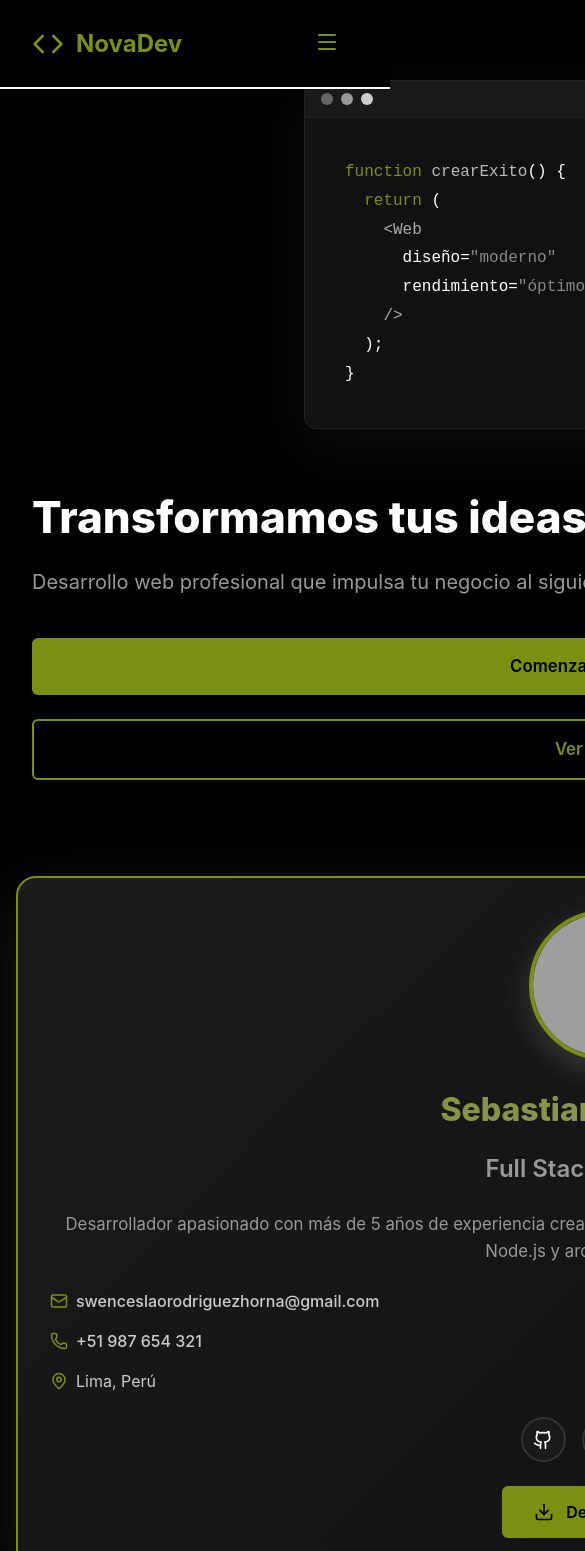
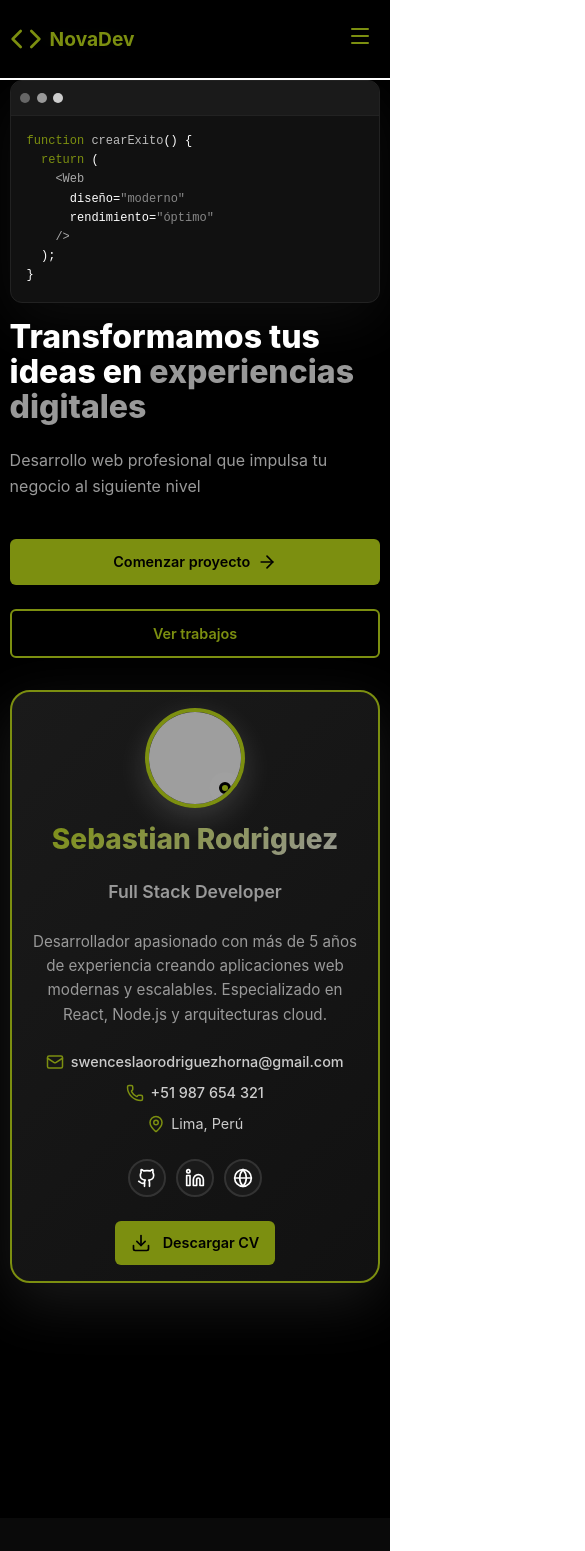
Before and after one commit to SebastianWRH/Front-MyLanding, a React (Vite) app: page / in a window 390 px wide. Shown: the top 1551 px of the page, 585 px wide, since content can reach past the window. Built offline with nearby package versions, Linux system fonts and the light colour scheme; grey boxes are pictures that could not be loaded.

Commit message:
responsive

```diff
--- a/src/styles/Home.css
+++ b/src/styles/Home.css
@@ -78,6 +78,8 @@
   border: none;
   color: var(--color-secondary);
   cursor: pointer;
+  font-size: 1.5rem;
+  padding: 0.5rem;
 }
 
 .nav-links {
@@ -127,7 +129,7 @@
 }
 
 .hero-title {
-  font-size: 4rem;
+  font-size: clamp(2.5rem, 5vw, 4rem);
   line-height: 1.1;
   margin-bottom: 1.5rem;
   font-weight: 800;
@@ -139,7 +141,7 @@
 }
 
 .hero-subtitle {
-  font-size: 1.25rem;
+  font-size: clamp(1rem, 2vw, 1.25rem);
   color: var(--color-text-muted);
   margin-bottom: 2.5rem;
   line-height: 1.6;
@@ -160,7 +162,7 @@
   align-items: center;
   gap: var(--spacing-xs);
   transition: var(--transition-base);
-  font-size: 1.05rem;
+  font-size: clamp(0.95rem, 1.5vw, 1.05rem);
 }
 
 .btn-primary {
@@ -219,9 +221,9 @@
 .dot.green { background: #ccc; }
 
 .code-body {
-  padding: 2.5rem;
+  padding: clamp(1.5rem, 3vw, 2.5rem);
   font-family: 'Courier New', monospace;
-  font-size: 1rem;
+  font-size: clamp(0.85rem, 1.5vw, 1rem);
   line-height: 1.8;
 }
 
@@ -236,13 +238,13 @@
 }
 
 .section-header h2 {
-  font-size: 2.75rem;
+  font-size: clamp(2rem, 4vw, 2.75rem);
   margin-bottom: var(--spacing-sm);
   font-weight: 800;
 }
 
 .section-header p {
-  font-size: 1.25rem;
+  font-size: clamp(1rem, 2vw, 1.25rem);
   color: var(--color-text-muted);
 }
 
@@ -256,14 +258,14 @@
   max-width: 1300px;
   margin: 0 auto;
   display: grid;
-  grid-template-columns: repeat(auto-fit, minmax(340px, 1fr));
+  grid-template-columns: repeat(auto-fit, minmax(min(100%, 340px), 1fr));
   gap: 2.5rem;
   align-items: start;
 }
 
 .pricing-card {
   background: var(--color-bg-card);
-  padding: 2.5rem;
+  padding: clamp(1.5rem, 3vw, 2.5rem);
   border-radius: 16px;
   border: 2px solid var(--color-border);
   transition: var(--transition-slow);
@@ -282,11 +284,6 @@
 .pricing-card.popular {
   border-color: var(--color-secondary);
   background: linear-gradient(135deg, #1a1a1a 0%, var(--color-bg-card) 100%);
-  transform: scale(1.05);
-}
-
-.pricing-card.popular:hover {
-  transform: translateY(-12px) scale(1.05);
 }
 
 .popular-badge {
@@ -302,6 +299,7 @@
   font-weight: 700;
   letter-spacing: 1px;
   box-shadow: 0 4px 15px rgba(255, 255, 255, 0.2);
+  white-space: nowrap;
 }
 
 .pricing-header {
@@ -317,14 +315,14 @@
 }
 
 .pricing-card h3 {
-  font-size: 1.75rem;
+  font-size: clamp(1.35rem, 2vw, 1.75rem);
   margin-bottom: 0.75rem;
   font-weight: 700;
 }
 
 .pricing-description {
   color: var(--color-text-muted);
-  font-size: 0.95rem;
+  font-size: clamp(0.9rem, 1.5vw, 0.95rem);
 }
 
 .pricing-price {
@@ -336,7 +334,7 @@
 
 .price {
   display: block;
-  font-size: 3.5rem;
+  font-size: clamp(2.5rem, 5vw, 3.5rem);
   font-weight: 800;
   color: var(--color-secondary);
   line-height: 1;
@@ -346,7 +344,7 @@
 .period {
   display: block;
   color: #666;
-  font-size: 0.9rem;
+  font-size: clamp(0.85rem, 1.2vw, 0.9rem);
 }
 
 .pricing-features {
@@ -361,7 +359,7 @@
   gap: 0.75rem;
   padding: 0.75rem 0;
   color: #ccc;
-  font-size: 0.95rem;
+  font-size: clamp(0.9rem, 1.5vw, 0.95rem);
 }
 
 .pricing-features li svg {
@@ -377,7 +375,7 @@
   border: 2px solid var(--color-secondary);
   color: var(--color-secondary);
   border-radius: var(--radius-sm);
-  font-size: 1rem;
+  font-size: clamp(0.95rem, 1.5vw, 1rem);
   font-weight: 600;
   cursor: pointer;
   transition: var(--transition-base);
@@ -404,7 +402,7 @@
   text-align: center;
   margin-top: 3rem;
   color: #666;
-  font-size: 0.9rem;
+  font-size: clamp(0.85rem, 1.2vw, 0.9rem);
   font-style: italic;
 }
 
@@ -412,13 +410,13 @@
   max-width: 1200px;
   margin: 0 auto;
   display: grid;
-  grid-template-columns: repeat(auto-fit, minmax(280px, 1fr));
+  grid-template-columns: repeat(auto-fit, minmax(min(100%, 280px), 1fr));
   gap: var(--spacing-md);
 }
 
 .service-card {
   background: var(--color-bg-card);
-  padding: 2.5rem;
+  padding: clamp(1.5rem, 3vw, 2.5rem);
   border-radius: var(--radius-md);
   border: 1px solid var(--color-border);
   transition: var(--transition-base);
@@ -436,13 +434,14 @@
 }
 
 .service-card h3 {
-  font-size: 1.5rem;
+  font-size: clamp(1.25rem, 2vw, 1.5rem);
   margin-bottom: var(--spacing-sm);
 }
 
 .service-card p {
   color: var(--color-text-muted);
   line-height: 1.6;
+  font-size: clamp(0.9rem, 1.5vw, 1rem);
 }
 
 /* Process Section */
@@ -455,7 +454,7 @@
   max-width: 1200px;
   margin: 0 auto;
   display: grid;
-  grid-template-columns: repeat(auto-fit, minmax(250px, 1fr));
+  grid-template-columns: repeat(auto-fit, minmax(min(100%, 250px), 1fr));
   gap: 3rem;
 }
 
@@ -464,7 +463,7 @@
 }
 
 .step-number {
-  font-size: 3rem;
+  font-size: clamp(2rem, 4vw, 3rem);
   font-weight: 800;
   color: var(--color-secondary);
   margin-bottom: var(--spacing-sm);
@@ -472,13 +471,14 @@
 }
 
 .step h3 {
-  font-size: 1.5rem;
+  font-size: clamp(1.25rem, 2vw, 1.5rem);
   margin-bottom: var(--spacing-sm);
 }
 
 .step p {
   color: var(--color-text-muted);
   line-height: 1.6;
+  font-size: clamp(0.9rem, 1.5vw, 1rem);
 }
 
 /* Portfolio Section */
@@ -500,22 +500,33 @@
   overflow-x: auto;
   scroll-behavior: smooth;
   padding: var(--spacing-md) 0;
-  scrollbar-width: none;
-  -ms-overflow-style: none;
+  scrollbar-width: thin;
+  scrollbar-color: var(--color-secondary) var(--color-border);
 }
 
 .portfolio-carousel::-webkit-scrollbar {
-  display: none;
+  height: 8px;
+}
+
+.portfolio-carousel::-webkit-scrollbar-track {
+  background: var(--color-border);
+  border-radius: 10px;
+}
+
+.portfolio-carousel::-webkit-scrollbar-thumb {
+  background: var(--color-secondary);
+  border-radius: 10px;
 }
 
 .portfolio-card {
-  min-width: 380px;
+  min-width: min(380px, 90vw);
   background: var(--color-bg-card);
   border-radius: var(--radius-md);
   overflow: hidden;
   border: 1px solid var(--color-border);
   transition: var(--transition-slow);
   position: relative;
+  flex-shrink: 0;
 }
 
 .portfolio-card:hover {
@@ -525,7 +536,7 @@
 }
 
 .portfolio-image {
-  height: 280px;
+  height: clamp(200px, 30vw, 280px);
   background: linear-gradient(135deg, #1a1a1a 0%, #2a2a2a 100%);
   display: flex;
   align-items: center;
@@ -535,7 +546,7 @@
 }
 
 .placeholder-image {
-  font-size: 1.8rem;
+  font-size: clamp(1.3rem, 2.5vw, 1.8rem);
   font-weight: 700;
   color: var(--color-secondary);
   z-index: 1;
@@ -572,7 +583,7 @@
   color: var(--color-primary);
   padding: var(--spacing-xs) var(--spacing-sm);
   border-radius: var(--radius-lg);
-  font-size: 0.85rem;
+  font-size: clamp(0.8rem, 1.2vw, 0.85rem);
   font-weight: 600;
 }
 
@@ -581,13 +592,14 @@
 }
 
 .portfolio-info h3 {
-  font-size: 1.5rem;
+  font-size: clamp(1.25rem, 2vw, 1.5rem);
   margin-bottom: 0.75rem;
 }
 
 .portfolio-info p {
   color: var(--color-text-muted);
   line-height: 1.6;
+  font-size: clamp(0.9rem, 1.5vw, 1rem);
 }
 
 .carousel-btn {
@@ -596,8 +608,8 @@
   transform: translateY(-50%);
   background: rgba(255, 255, 255, 0.9);
   border: none;
-  width: 50px;
-  height: 50px;
+  width: clamp(40px, 6vw, 50px);
+  height: clamp(40px, 6vw, 50px);
   border-radius: var(--radius-full);
   display: flex;
   align-items: center;
@@ -620,11 +632,11 @@
 }
 
 .carousel-btn-left {
-  left: -25px;
+  left: clamp(-20px, -3vw, -25px);
 }
 
 .carousel-btn-right {
-  right: -25px;
+  right: clamp(-20px, -3vw, -25px);
 }
 
 /* CTA Section */
@@ -641,13 +653,13 @@
 }
 
 .cta h2 {
-  font-size: 3rem;
+  font-size: clamp(2rem, 4vw, 3rem);
   margin-bottom: var(--spacing-sm);
   font-weight: 800;
 }
 
 .cta p {
-  font-size: 1.25rem;
+  font-size: clamp(1rem, 2vw, 1.25rem);
   margin-bottom: 2.5rem;
   opacity: 0.9;
 }
@@ -655,10 +667,10 @@
 .btn-cta {
   background: var(--color-primary);
   color: var(--color-secondary);
-  padding: 1.25rem 3rem;
+  padding: clamp(1rem, 2vw, 1.25rem) clamp(2rem, 4vw, 3rem);
   border: none;
   border-radius: var(--radius-sm);
-  font-size: 1.1rem;
+  font-size: clamp(1rem, 1.5vw, 1.1rem);
   font-weight: 600;
   cursor: pointer;
   display: inline-flex;
@@ -690,7 +702,7 @@
   align-items: center;
   justify-content: center;
   gap: 0.75rem;
-  font-size: 1.5rem;
+  font-size: clamp(1.25rem, 2vw, 1.5rem);
   font-weight: 700;
   color: var(--color-secondary);
   margin-bottom: var(--spacing-sm);
@@ -699,6 +711,7 @@
 .footer-content p {
   color: var(--color-text-muted);
   margin-bottom: var(--spacing-md);
+  font-size: clamp(0.9rem, 1.5vw, 1rem);
 }
 
 .footer-links {
@@ -712,6 +725,7 @@
   color: var(--color-text);
   text-decoration: none;
   transition: var(--transition-base);
+  font-size: clamp(0.9rem, 1.5vw, 1rem);
 }
 
 .footer-links a:hover {
@@ -757,7 +771,7 @@
   background: var(--color-bg-primary);
   color: var(--color-text);
   min-height: 100vh;
-  padding: var(--spacing-lg) var(--spacing-md);
+  padding: clamp(2rem, 4vw, 4rem) var(--spacing-md);
 }
 
 .cv-header {
@@ -769,10 +783,10 @@
   background: linear-gradient(135deg, #1a1a1a 0%, var(--color-bg-card) 100%);
   border: 2px solid var(--color-secondary);
   border-radius: var(--radius-lg);
-  padding: 3rem;
+  padding: clamp(1.5rem, 3vw, 3rem);
   display: grid;
   grid-template-columns: auto 1fr;
-  gap: 3rem;
+  gap: clamp(1.5rem, 3vw, 3rem);
   align-items: center;
   box-shadow: 0 20px 60px rgba(255, 255, 255, 0.1);
 }
@@ -782,8 +796,8 @@
 }
 
 .profile-image {
-  width: 200px;
-  height: 200px;
+  width: clamp(120px, 20vw, 200px);
+  height: clamp(120px, 20vw, 200px);
   border-radius: var(--radius-full);
   overflow: hidden;
   border: 4px solid var(--color-secondary);
@@ -801,8 +815,8 @@
   position: absolute;
   bottom: 15px;
   right: 15px;
-  width: 20px;
-  height: 20px;
+  width: clamp(15px, 2vw, 20px);
+  height: clamp(15px, 2vw, 20px);
   background: var(--color-secondary);
   border: 3px solid var(--color-primary);
   border-radius: var(--radius-full);
@@ -825,7 +839,7 @@
 }
 
 .cv-name {
-  font-size: 3rem;
+  font-size: clamp(1.75rem, 4vw, 3rem);
   font-weight: 800;
   margin: 0;
   background: linear-gradient(135deg, var(--color-secondary) 0%, var(--color-text-muted) 100%);
@@ -835,7 +849,7 @@
 }
 
 .cv-role {
-  font-size: 1.5rem;
+  font-size: clamp(1.1rem, 2vw, 1.5rem);
   color: var(--color-text-muted);
   margin: 0;
   font-weight: 600;
@@ -844,7 +858,7 @@
 .cv-bio {
   color: var(--color-text-muted);
   line-height: 1.6;
-  font-size: 1.05rem;
+  font-size: clamp(0.95rem, 1.5vw, 1.05rem);
 }
 
 .cv-contact {
@@ -860,6 +874,7 @@
   color: #ccc;
   text-decoration: none;
   transition: var(--transition-base);
+  font-size: clamp(0.9rem, 1.5vw, 1rem);
 }
 
 .contact-item:hover {
@@ -868,16 +883,18 @@
 
 .contact-item svg {
   color: var(--color-secondary);
+  flex-shrink: 0;
 }
 
 .cv-social {
   display: flex;
   gap: var(--spacing-sm);
+  flex-wrap: wrap;
 }
 
 .social-link {
-  width: 45px;
-  height: 45px;
+  width: clamp(40px, 6vw, 45px);
+  height: clamp(40px, 6vw, 45px);
   display: flex;
   align-items: center;
   justify-content: center;
@@ -903,7 +920,7 @@
   border: none;
   padding: var(--spacing-sm) var(--spacing-md);
   border-radius: var(--radius-sm);
-  font-size: 1rem;
+  font-size: clamp(0.95rem, 1.5vw, 1rem);
   font-weight: 600;
   cursor: pointer;
   display: inline-flex;
@@ -933,20 +950,20 @@
 }
 
 .section-title h3 {
-  font-size: 2rem;
+  font-size: clamp(1.5rem, 3vw, 2rem);
   font-weight: 700;
   margin: 0;
 }
 
 .skills-grid {
   display: grid;
-  grid-template-columns: repeat(auto-fit, minmax(300px, 1fr));
+  grid-template-columns: repeat(auto-fit, minmax(min(100%, 300px), 1fr));
   gap: var(--spacing-md);
 }
 
 .skill-item {
   background: var(--color-bg-card);
-  padding: 1.5rem;
+  padding: clamp(1rem, 2vw, 1.5rem);
   border-radius: var(--radius-md);
   border: 1px solid var(--color-border);
   transition: var(--transition-base);
@@ -966,12 +983,13 @@
 
 .skill-name {
   font-weight: 600;
-  font-size: 1.05rem;
+  font-size: clamp(0.95rem, 1.5vw, 1.05rem);
 }
 
 .skill-percentage {
   color: var(--color-secondary);
   font-weight: 700;
+  font-size: clamp(0.9rem, 1.5vw, 1rem);
 }
 
 .skill-bar {
@@ -991,7 +1009,7 @@
 
 .timeline {
   position: relative;
-  padding-left: 3rem;
+  padding-left: clamp(2rem, 4vw, 3rem);
 }
 
 .timeline::before {
@@ -1012,10 +1030,10 @@
 
 .timeline-marker {
   position: absolute;
-  left: -3.5rem;
+  left: clamp(-2.5rem, -4.5vw, -3.5rem);
   top: 5px;
-  width: 16px;
-  height: 16px;
+  width: clamp(12px, 2vw, 16px);
+  height: clamp(12px, 2vw, 16px);
   background: var(--color-secondary);
   border: 3px solid var(--color-primary);
   border-radius: var(--radius-full);
@@ -1024,7 +1042,7 @@
 
 .timeline-content {
   background: var(--color-bg-card);
-  padding: var(--spacing-md);
+  padding: clamp(1rem, 2vw, 1.5rem);
   border-radius: var(--radius-md);
   border: 1px solid var(--color-border);
   transition: var(--transition-base);
@@ -1042,13 +1060,13 @@
   color: var(--color-primary);
   padding: 0.4rem var(--spacing-sm);
   border-radius: var(--radius-lg);
-  font-size: 0.85rem;
+  font-size: clamp(0.8rem, 1.2vw, 0.85rem);
   font-weight: 600;
   margin-bottom: var(--spacing-sm);
 }
 
 .timeline-content h4 {
-  font-size: 1.5rem;
+  font-size: clamp(1.2rem, 2vw, 1.5rem);
   margin-bottom: var(--spacing-xs);
   color: var(--color-text);
 }
@@ -1057,24 +1075,25 @@
   color: var(--color-secondary);
   font-weight: 600;
   margin-bottom: var(--spacing-sm);
-  font-size: 1.1rem;
+  font-size: clamp(1rem, 1.5vw, 1.1rem);
 }
 
 .description {
   color: var(--color-text-muted);
   line-height: 1.6;
+  font-size: clamp(0.9rem, 1.5vw, 1rem);
 }
 
 /* Projects Grid */
 .projects-grid {
   display: grid;
-  grid-template-columns: repeat(auto-fit, minmax(320px, 1fr));
+  grid-template-columns: repeat(auto-fit, minmax(min(100%, 320px), 1fr));
   gap: var(--spacing-md);
 }
 
 .project-card {
   background: var(--color-bg-card);
-  padding: var(--spacing-md);
+  padding: clamp(1rem, 2vw, 1.5rem);
   border-radius: var(--radius-md);
   border: 1px solid var(--color-border);
   transition: var(--transition-base);
@@ -1087,7 +1106,7 @@
 }
 
 .project-card h4 {
-  font-size: 1.5rem;
+  font-size: clamp(1.2rem, 2vw, 1.5rem);
   margin-bottom: var(--spacing-sm);
   color: var(--color-text);
 }
@@ -1096,6 +1115,7 @@
   color: var(--color-text-muted);
   line-height: 1.6;
   margin-bottom: 1.5rem;
+  font-size: clamp(0.9rem, 1.5vw, 1rem);
 }
 
 .project-tech {
@@ -1110,45 +1130,78 @@
   color: var(--color-secondary);
   padding: 0.4rem 0.9rem;
   border-radius: var(--radius-lg);
-  font-size: 0.85rem;
+  font-size: clamp(0.8rem, 1.2vw, 0.85rem);
   font-weight: 600;
 }
 
-/* Responsive */
+/* Responsive Breakpoints */
+
+/* Extra Large Screens */
+@media (min-width: 1440px) {
+  .hero {
+    padding: var(--spacing-xl) 5rem var(--spacing-lg);
+  }
+
+  .nav-content {
+    padding: 1.25rem 3rem;
+  }
+}
+
+/* Large Tablets and Small Desktops */
+@media (max-width: 1200px) {
+  :root {
+    --spacing-lg: 3rem;
+    --spacing-xl: 4rem;
+  }
+
+  .hero {
+    gap: var(--spacing-md);
+    padding: var(--spacing-xl) 2rem var(--spacing-lg);
+  }
+
+  .pricing-grid {
+    grid-template-columns: repeat(auto-fit, minmax(min(100%, 300px), 1fr));
+  }
+}
+
+/* Tablets */
 @media (max-width: 968px) {
+  :root {
+    --spacing-md: 1.5rem;
+    --spacing-lg: 2.5rem;
+    --spacing-xl: 3rem;
+  }
+
   .hero {
     grid-template-columns: 1fr;
     padding-top: 5rem;
     padding-left: var(--spacing-md);
     padding-right: var(--spacing-md);
-  }
-
-  .hero-title {
-    font-size: 2.75rem;
+    gap: var(--spacing-md);
   }
 
   .hero-visual {
     order: -1;
   }
 
-  .section-header h2 {
-    font-size: 2rem;
+  .hero-buttons {
+    justify-content: flex-start;
   }
 
-  .cta h2 {
-    font-size: 2rem;
+  .nav-content {
+    padding: 1rem var(--spacing-md);
   }
 
-  .carousel-btn-left {
-    left: 10px;
+  .logo {
+    font-size: 1.3rem;
   }
 
-  .carousel-btn-right {
-    right: 10px;
+  .pricing-card.popular {
+    transform: scale(1);
   }
 
-  .portfolio-card {
-    min-width: 320px;
+  .pricing-card.popular:hover {
+    transform: translateY(-12px) scale(1);
   }
 
   .cv-header-content {
@@ -1161,13 +1214,8 @@
     margin: 0 auto;
   }
 
-  .cv-name {
-    font-size: 2.5rem;
-  }
-
   .cv-contact {
-    flex-direction: column;
-    gap: var(--spacing-sm);
+    justify-content: center;
   }
 
   .cv-social {
@@ -1179,15 +1227,39 @@
   }
 
   .timeline {
-    padding-left: var(--spacing-md);
+    padding-left: 2rem;
   }
 
   .timeline-marker {
     left: -2.5rem;
   }
+
+  .timeline-content:hover {
+    transform: translateX(5px);
+  }
+
+  .process-steps {
+    gap: 2rem;
+  }
+
+  .carousel-btn-left {
+    left: 5px;
+  }
+
+  .carousel-btn-right {
+    right: 5px;
+  }
 }
 
+/* Mobile Landscape and Small Tablets */
 @media (max-width: 768px) {
+  :root {
+    --spacing-sm: 0.75rem;
+    --spacing-md: 1rem;
+    --spacing-lg: 2rem;
+    --spacing-xl: 2.5rem;
+  }
+
   .menu-toggle {
     display: block;
   }
@@ -1205,6 +1277,7 @@
     opacity: 0;
     pointer-events: none;
     transition: var(--transition-base);
+    border-bottom: 2px solid var(--color-secondary);
   }
 
   .nav-links.active {
@@ -1213,65 +1286,346 @@
     pointer-events: all;
   }
 
+  .nav-links li {
+    width: 100%;
+    text-align: center;
+  }
+
+  .btn-nav {
+    width: 100%;
+    text-align: center;
+    display: block;
+  }
+
+  .hero {
+    padding-top: 6rem;
+    min-height: auto;
+  }
+
   .hero-buttons {
     flex-direction: column;
+    width: 100%;
   }
 
-  .btn-primary, .btn-secondary {
+  .btn-primary,
+  .btn-secondary {
     width: 100%;
     justify-content: center;
   }
 
-  .pricing-grid {
+  .code-card {
+    max-width: 100%;
+  }
+
+  .services,
+  .process,
+  .portfolio,
+  .cta {
+    padding: var(--spacing-xl) var(--spacing-sm);
+  }
+
+  .pricing-grid,
+  .services-grid,
+  .process-steps,
+  .skills-grid,
+  .projects-grid {
     grid-template-columns: 1fr;
     gap: var(--spacing-md);
   }
 
-  .pricing-card.popular {
-    transform: scale(1);
-  }
-
-  .pricing-card.popular:hover {
-    transform: translateY(-8px) scale(1);
-  }
-
   .portfolio-card {
-    min-width: 280px;
+    min-width: min(320px, 85vw);
   }
 
   .carousel-btn {
     width: 40px;
     height: 40px;
   }
+
+  .carousel-btn svg {
+    width: 20px;
+    height: 20px;
+  }
+
+  .footer-links {
+    flex-direction: column;
+    gap: var(--spacing-sm);
+  }
 }
 
+/* Small Mobile */
 @media (max-width: 640px) {
+  :root {
+    --spacing-xs: 0.4rem;
+    --spacing-sm: 0.6rem;
+    --spacing-md: 1rem;
+    --spacing-lg: 1.5rem;
+    --spacing-xl: 2rem;
+  }
+
+  .nav-content {
+    padding: 1rem var(--spacing-sm);
+  }
+
+  .logo {
+    font-size: 1.2rem;
+    gap: 0.5rem;
+  }
+
+  .hero {
+    padding: 5rem var(--spacing-sm) var(--spacing-md);
+  }
+
+  .code-body {
+    padding: var(--spacing-md);
+    font-size: 0.85rem;
+  }
+
   .cv-container {
     padding: var(--spacing-md) var(--spacing-sm);
   }
 
+  .cv-header {
+    margin-bottom: 2rem;
+  }
+
   .cv-header-content {
+    padding: var(--spacing-md);
+    gap: var(--spacing-md);
+  }
+
+  .cv-contact {
+    flex-direction: column;
+    gap: var(--spacing-sm);
+    align-items: center;
+  }
+
+  .contact-item {
+    font-size: 0.9rem;
+  }
+
+  .cv-section {
+    margin-bottom: 2rem;
+  }
+
+  .section-title {
+    margin-bottom: 1.5rem;
+    flex-wrap: wrap;
+    justify-content: center;
+  }
+
+  .timeline {
+    padding-left: 1.5rem;
+  }
+
+  .timeline-marker {
+    left: -2rem;
+    width: 10px;
+    height: 10px;
+  }
+
+  .timeline-item {
+    margin-bottom: 2rem;
+  }
+
+  .timeline-content:hover {
+    transform: translateX(0);
+  }
+
+  .portfolio-card {
+    min-width: min(280px, 90vw);
+  }
+
+  .portfolio-carousel {
+    gap: var(--spacing-sm);
+  }
+
+  .carousel-btn-left,
+  .carousel-btn-right {
+    display: none;
+  }
+
+  .pricing-card {
     padding: var(--spacing-md);
   }
 
-  .profile-image {
-    width: 150px;
-    height: 150px;
+  .popular-badge {
+    font-size: 0.7rem;
+    padding: 0.4rem 1rem;
   }
 
-  .cv-name {
+  .cta {
+    padding: var(--spacing-lg) var(--spacing-sm);
+  }
+
+  .cta p {
+    margin-bottom: 1.5rem;
+  }
+
+  .footer {
+    padding: 2rem var(--spacing-sm);
+  }
+
+  .footer-brand {
+    flex-direction: column;
+    gap: 0.5rem;
+  }
+}
+
+/* Extra Small Mobile */
+@media (max-width: 480px) {
+  .hero-title {
     font-size: 2rem;
   }
 
-  .section-title h3 {
-    font-size: 1.5rem;
+  .section-header h2 {
+    font-size: 1.75rem;
   }
 
-  .skills-grid {
-    grid-template-columns: 1fr;
+  .code-body {
+    font-size: 0.75rem;
+    line-height: 1.6;
   }
 
-  .projects-grid {
-    grid-template-columns: 1fr;
+  .dot {
+    width: 10px;
+    height: 10px;
+  }
+
+  .pricing-features li {
+    font-size: 0.85rem;
+  }
+
+  .project-tech,
+  .tech-stack {
+    gap: 0.5rem;
+  }
+
+  .tech-badge,
+  .tech-tag {
+    font-size: 0.75rem;
+    padding: 0.3rem 0.6rem;
+  }
+
+  .btn-primary,
+  .btn-secondary,
+  .btn-cta,
+  .btn-pricing,
+  .btn-download {
+    font-size: 0.9rem;
+    padding: 0.75rem 1rem;
+  }
+
+  .social-link {
+    width: 38px;
+    height: 38px;
+  }
+
+  .profile-image {
+    width: 100px;
+    height: 100px;
+  }
+
+  .profile-status {
+    width: 12px;
+    height: 12px;
+    bottom: 10px;
+    right: 10px;
   }
 }
+
+/* Landscape Orientation Fixes */
+@media (max-height: 600px) and (orientation: landscape) {
+  .hero {
+    min-height: auto;
+    padding: 8rem 2rem 3rem;
+  }
+
+  .cv-header-content {
+    grid-template-columns: auto 1fr;
+  }
+
+  .profile-image {
+    width: 100px;
+    height: 100px;
+  }
+}
+
+/* High Resolution Displays */
+@media (-webkit-min-device-pixel-ratio: 2), (min-resolution: 192dpi) {
+  .code-body {
+    -webkit-font-smoothing: antialiased;
+    -moz-osx-font-smoothing: grayscale;
+  }
+}
+
+/* Touch Device Optimizations */
+@media (hover: none) and (pointer: coarse) {
+  .btn-primary:hover,
+  .btn-secondary:hover,
+  .btn-nav:hover,
+  .btn-pricing:hover,
+  .btn-cta:hover,
+  .btn-download:hover {
+    transform: none;
+  }
+
+  .service-card:hover,
+  .pricing-card:hover,
+  .portfolio-card:hover,
+  .project-card:hover,
+  .skill-item:hover,
+  .timeline-content:hover {
+    transform: none;
+  }
+
+  .carousel-btn:hover:not(.disabled) {
+    transform: translateY(-50%);
+  }
+
+  .social-link:hover {
+    transform: none;
+  }
+
+  /* Make tap targets larger */
+  .nav-links a,
+  .btn-nav,
+  .carousel-btn,
+  .social-link,
+  .contact-item {
+    min-height: 44px;
+    min-width: 44px;
+    display: inline-flex;
+    align-items: center;
+    justify-content: center;
+  }
+}
+
+/* Print Styles */
+@media print {
+  .navbar,
+  .menu-toggle,
+  .carousel-btn,
+  .btn-download,
+  .cta,
+  .footer {
+    display: none;
+  }
+
+  .cv-container,
+  .cv-header-content,
+  .timeline-content,
+  .skill-item,
+  .project-card {
+    break-inside: avoid;
+  }
+
+  body {
+    background: white;
+    color: black;
+  }
+
+  .cv-header-content {
+    border: 2px solid black;
+  }
+}
```
